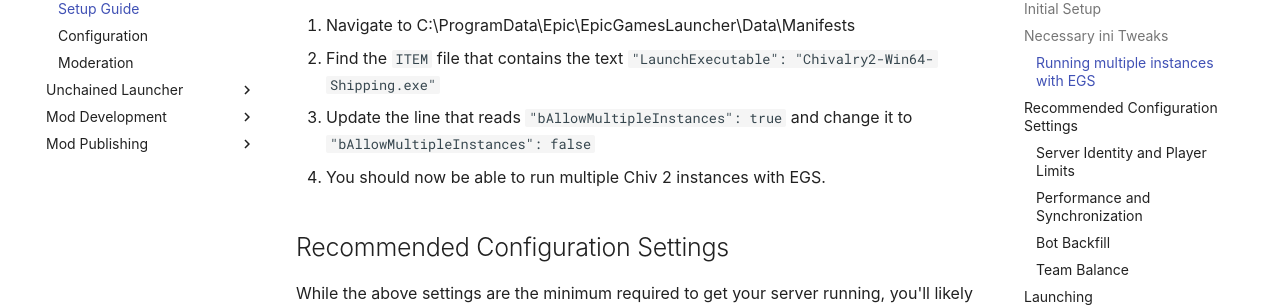
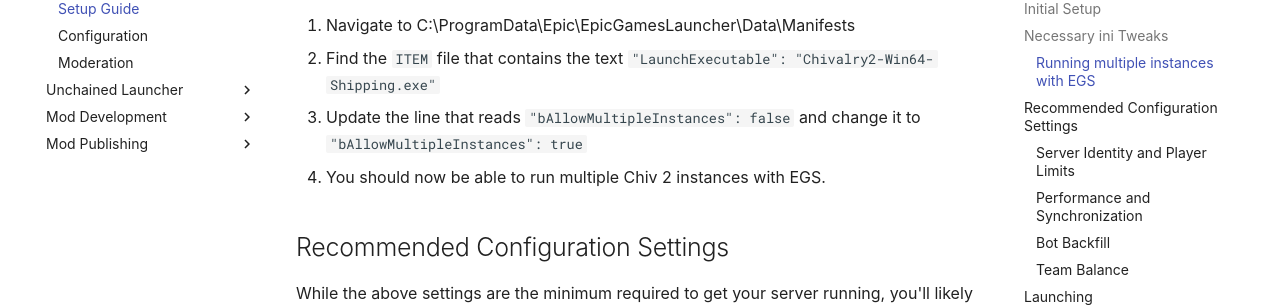
Before and after one commit to Chiv2-Community/unchained-wiki, an MkDocs documentation site: the page built from docs/server-hosting/setup-guide.md, in a window 1280 px wide and 900 px high, scrolled down 2035 px. Shown: the part 153-460 px from the top of the window. Built offline with MkDocs 1.6.1 and Material for MkDocs 9.7.7, drawn with Linux system fonts in a browser that asks for light colours; some web fonts are replaced; comment, search, counter and statistics services are not loaded.

```diff
--- a/docs/server-hosting/setup-guide.md
+++ b/docs/server-hosting/setup-guide.md
@@ -60,7 +60,7 @@ EGS does not allow multiple instances of Chivalry 2 to run simultaneously. This
 
 1. Navigate to C:\ProgramData\Epic\EpicGamesLauncher\Data\Manifests
 2. Find the `ITEM` file that contains the text `"LaunchExecutable": "Chivalry2-Win64-Shipping.exe"`
-3. Update the line that reads `"bAllowMultipleInstances": true` and change it to `"bAllowMultipleInstances": false`
+3. Update the line that reads `"bAllowMultipleInstances": false` and change it to `"bAllowMultipleInstances": true`
 4. You should now be able to run multiple Chiv 2 instances with EGS.
 
 ## Recommended Configuration Settings
```
